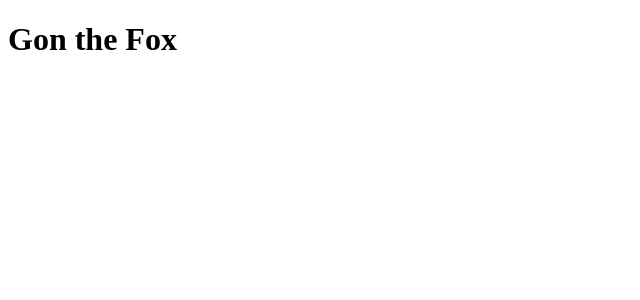
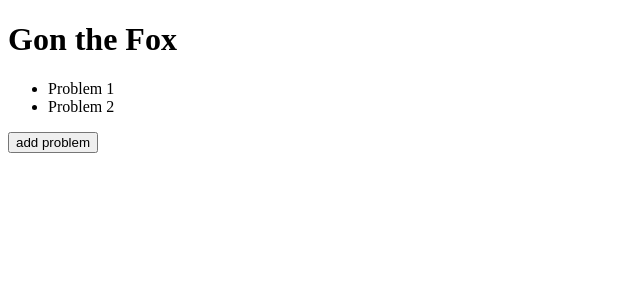
Before and after one commit to minus3theta/icfpc2021, a React app in the folder togatoga/kennel/frontend/: page / in a window 1280 px wide. Shown: the top 300 px of the page, without its empty margins (0-640 px from the left). Built offline with nearby package versions, Linux system fonts and the light colour scheme.

Commit message:
add store

```diff
--- /dev/null
+++ b/togatoga/kennel/frontend/src/app/store.ts
@@ -0,0 +1,40 @@
+import { createSlice, configureStore, PayloadAction } from '@reduxjs/toolkit';
+import {
+  useSelector as rawUseSelector,
+  TypedUseSelectorHook,
+} from 'react-redux';
+
+type Problem = {
+  id: number;
+};
+
+type State = {
+  problems: Problem[];
+};
+
+const initialState: State = {
+  problems: [{ id: 1 }, { id: 2 }],
+};
+
+const slice = createSlice({
+  name: 'dashboard',
+  initialState,
+  reducers: {
+    updateProblems: (
+      state,
+      action: PayloadAction<{ problems: Problem[] }>
+    ) => ({
+      ...state,
+      problems: action.payload.problems,
+    }),
+  },
+});
+
+export const { updateProblems } = slice.actions;
+
+export const store = configureStore({
+  reducer: slice.reducer,
+});
+
+export type RootState = ReturnType<typeof store.getState>;
+export const useSelector: TypedUseSelectorHook<RootState> = rawUseSelector;
--- a/togatoga/kennel/frontend/src/index.tsx
+++ b/togatoga/kennel/frontend/src/index.tsx
@@ -1,15 +1,39 @@
 import React from 'react';
 import ReactDOM from 'react-dom';
+import { updateProblems, store, useSelector } from './app/store';
+import { Provider, useDispatch } from 'react-redux';
 
 const App = () => {
+  const { problems } = useSelector((state) => {
+    return { problems: state.problems };
+  });
+  const dispatch = useDispatch();
   return (
     <React.Fragment>
       <h1>Gon the Fox</h1>
+      <ul>
+        {problems.map((p) => (
+          <li key={p.id}> Problem {p.id} </li>
+        ))}
+      </ul>
+      <button
+        onClick={() => {
+          dispatch(
+            updateProblems({
+              problems: [...problems, { id: problems.length + 1 }],
+            })
+          );
+        }}>
+        {' '}
+        add problem{' '}
+      </button>
     </React.Fragment>
-  )
-}
+  );
+};
 
 ReactDOM.render(
-  <App />,
+  <Provider store={store}>
+    <App />
+  </Provider>,
   document.getElementById('app')
 );
--- a/togatoga/kennel/frontend/webpack.config.js
+++ b/togatoga/kennel/frontend/webpack.config.js
@@ -19,7 +19,7 @@ module.exports = {
     new HtmlWebpackPlugin({
       chunks: ['index'],
       filename: 'index.html',
-      title: 'MultiHoundWeb',
+      title: 'Gon the Fox',
       template: 'template.html'
     }),
   ],
```
Also changed, not shown: 2 other files (tests, documents, lock files or other folders).
